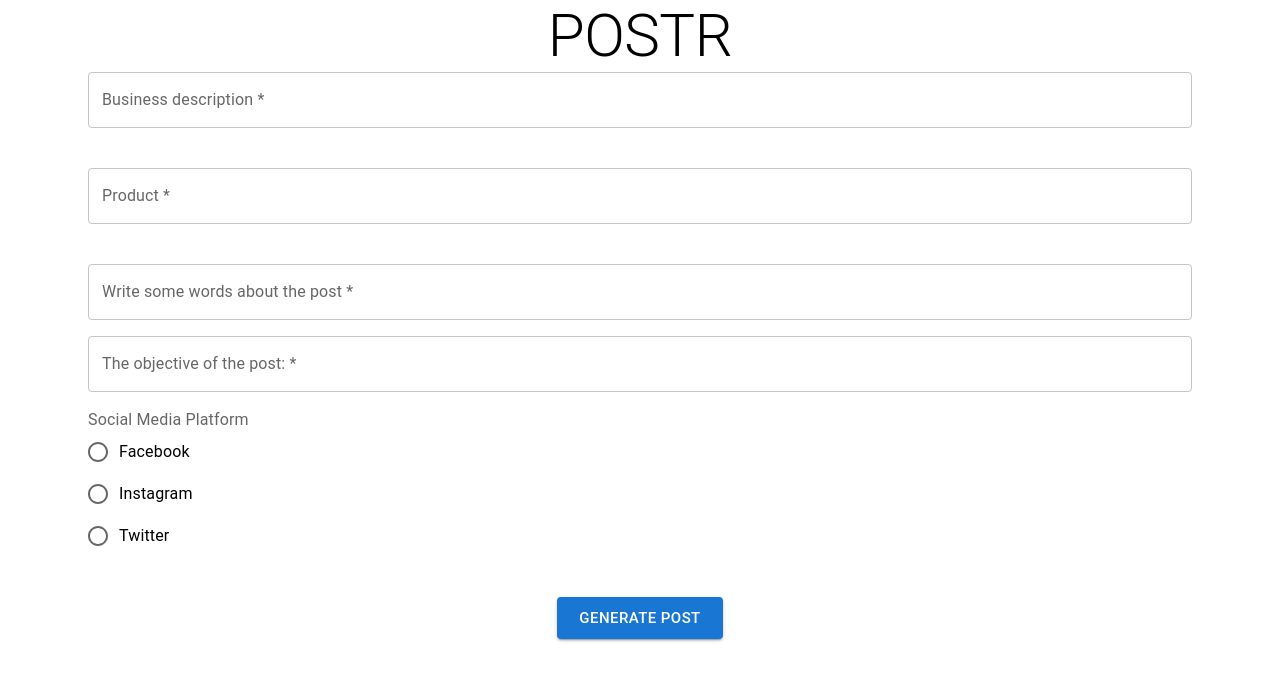
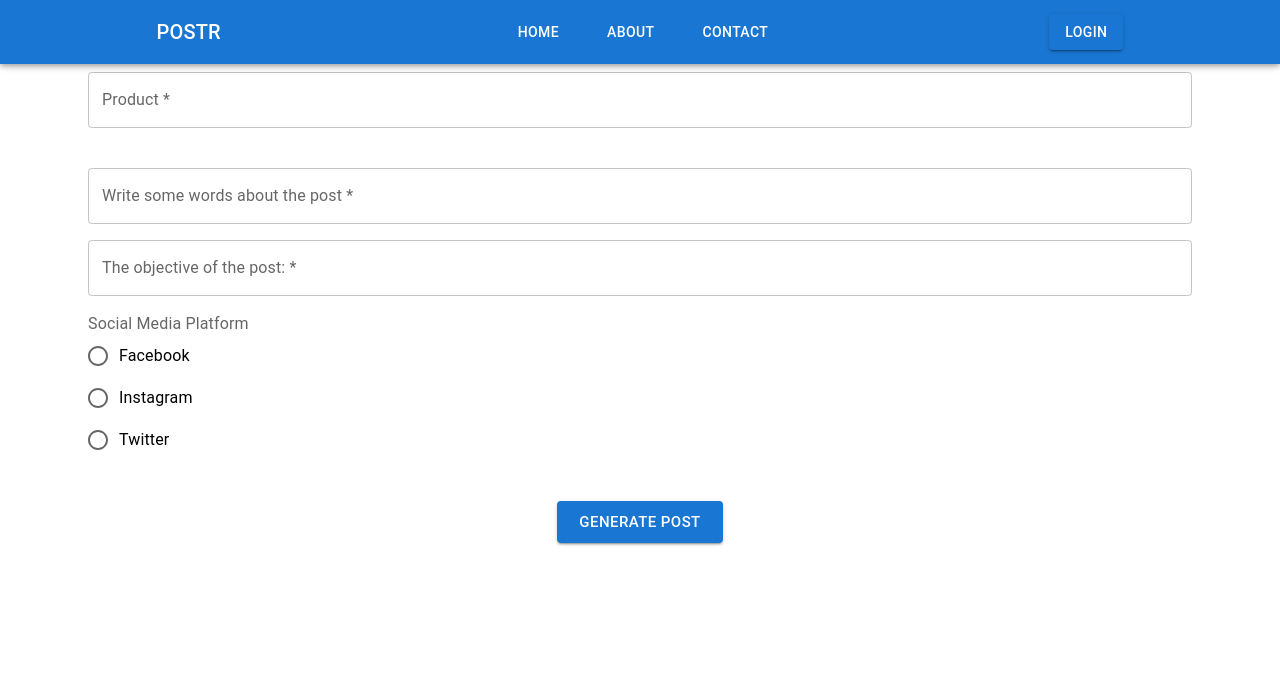
Before and after one commit to DinuOctavian1/postr-frontend, a React (Create React App) app: page / in a window 1280 px wide. Shown: the top 680 px of the page. Built offline with nearby package versions, Linux system fonts and the light colour scheme.

Commit message:
Add navbar

```diff
--- a/src/App.tsx
+++ b/src/App.tsx
@@ -1,11 +1,14 @@
 import { BrowserRouter } from 'react-router-dom';
+import Page from './components/Page';
 import Routes from './routes/Routes';
 
 const App = (): JSX.Element => {
     return (
-        <BrowserRouter>
-            <Routes />
-        </BrowserRouter>
+        <Page>
+            <BrowserRouter>
+                <Routes />
+            </BrowserRouter>
+        </Page>
     );
 };
 export default App;
--- /dev/null
+++ b/src/components/Page.tsx
@@ -0,0 +1,16 @@
+import { Topbar } from '../layouts/Topbar';
+
+interface IProps {
+    children: React.ReactNode;
+}
+
+const Page = ({ children }: IProps) => {
+    return (
+        <>
+            <Topbar />
+            {children}
+        </>
+    );
+};
+
+export default Page;
--- /dev/null
+++ b/src/layouts/Topbar/NavItem.tsx
@@ -0,0 +1,24 @@
+import { Box, Button, SxProps } from '@mui/material';
+
+interface IProps {
+    title: string;
+}
+
+const navItemStyle: SxProps = {
+    backgroundColor: 'transparent',
+    margin: 'auto',
+    marginLeft: '1rem',
+    color: 'white',
+};
+
+const NavItem = ({ title }: IProps) => {
+    return (
+        <Box>
+            <Button variant='outlined' size='medium' sx={navItemStyle}>
+                {title}
+            </Button>
+        </Box>
+    );
+};
+
+export default NavItem;
--- /dev/null
+++ b/src/layouts/Topbar/Topbar.tsx
@@ -0,0 +1,39 @@
+import { AppBar, Box, Button, Toolbar, Typography } from '@mui/material';
+import NavItem from './NavItem';
+
+const navItems = [
+    {
+        title: 'Home',
+        to: '/',
+    },
+    {
+        title: 'About',
+        to: '/about',
+    },
+    {
+        title: 'Contact',
+        to: '/contact',
+    },
+];
+
+const Topbar = () => {
+    return (
+        <AppBar>
+            <Toolbar sx={{ display: 'flex', justifyContent: 'space-around' }}>
+                <Typography variant='h6'>POSTR</Typography>
+                <Box display={'inline-flex'}>
+                    {navItems.map((item) => (
+                        <NavItem key={item.title} title={item.title} />
+                    ))}
+                </Box>
+                <Box>
+                    <Button variant='contained' size='medium'>
+                        Login
+                    </Button>
+                </Box>
+            </Toolbar>
+        </AppBar>
+    );
+};
+
+export default Topbar;
--- /dev/null
+++ b/src/layouts/Topbar/index.ts
@@ -0,0 +1 @@
+export { default as Topbar } from './Topbar';
--- a/src/views/Home/Form.tsx
+++ b/src/views/Home/Form.tsx
@@ -56,7 +56,7 @@ const Form = (): JSX.Element => {
         <Box>
             <form onSubmit={formik.handleSubmit}>
                 <Grid container spacing={2}>
-                    <Grid item xs={12} mb={3}>
+                    {/* <Grid item xs={12} mb={3}>
                         <TextField
                             label='Business description *'
                             variant='outlined'
@@ -67,7 +67,7 @@ const Form = (): JSX.Element => {
                             error={formik.touched.businessDescription && Boolean(formik.errors.businessDescription)}
                             helperText={formik.touched.businessDescription && formik.errors.businessDescription}
                         />
-                    </Grid>
+                    </Grid> */}
                     <Grid item xs={12} mb={3}>
                         <TextField
                             label='Product *'
```
